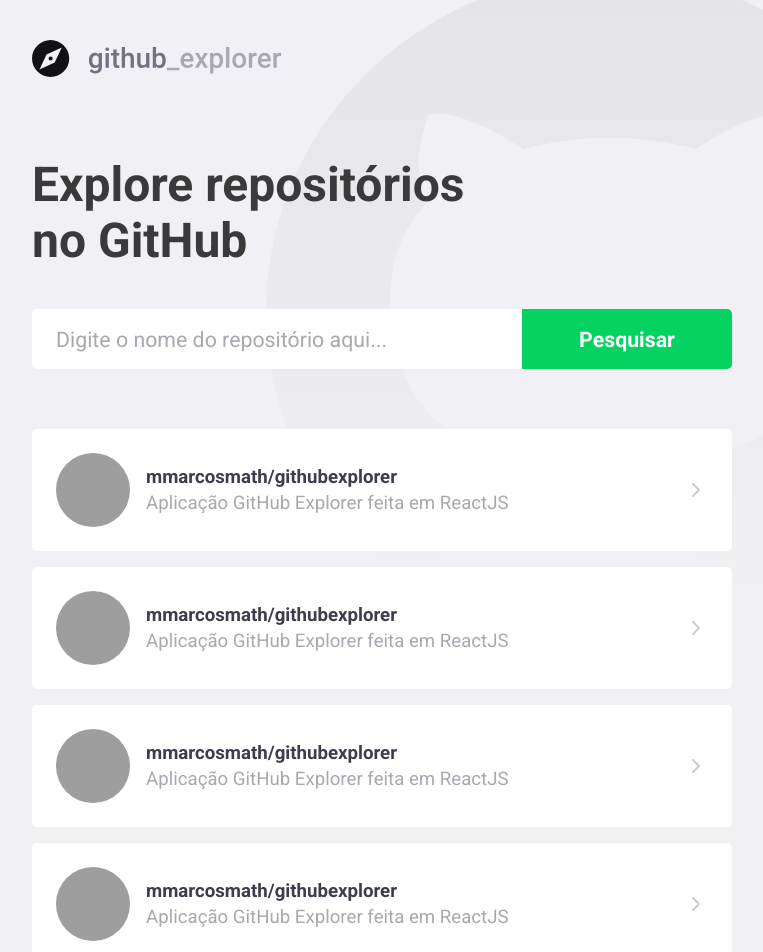
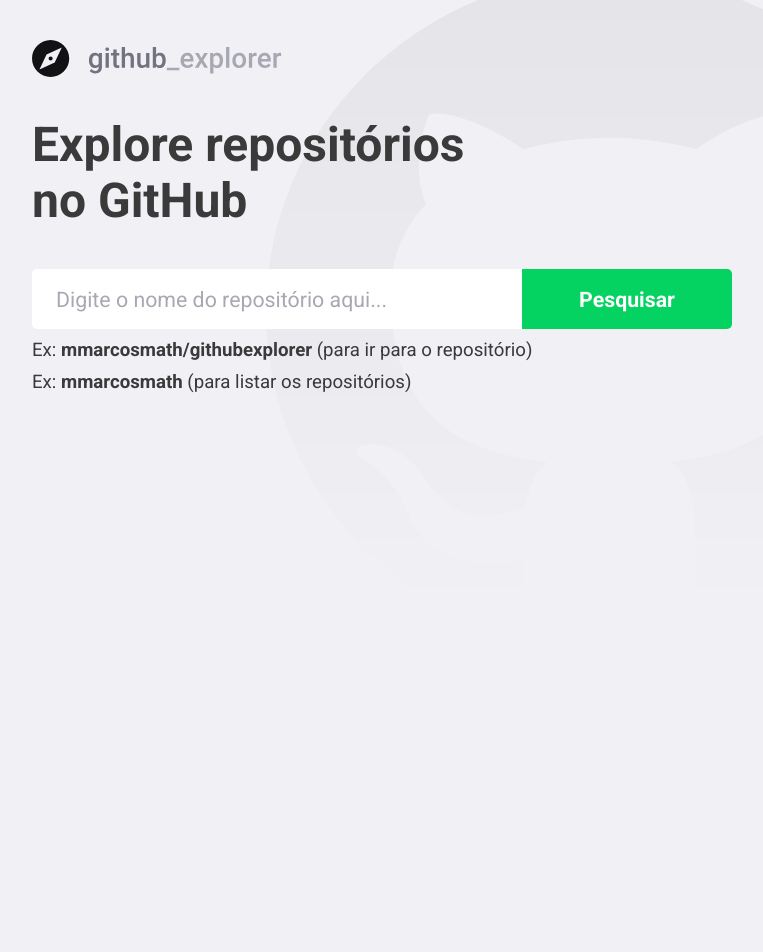
Before and after one commit to mmarcosmath/githubexplorer, a React (Create React App) app: page / in a window 1280 px wide. Shown: the top 952 px of the page, without its empty margins (148-911 px from the left). After the commit the page ends 800 px from the top, so only its background shows below. Built offline with nearby package versions, Linux system fonts and the light colour scheme; grey boxes are pictures that could not be loaded; the HTML template or start-up script is replaced by a standard one.

Commit message:
services api

```diff
--- a/package.json
+++ b/package.json
@@ -12,6 +12,7 @@
     "@types/react-dom": "^17.0.0",
     "@types/react-router-dom": "^5.1.7",
     "@types/styled-components": "^5.1.9",
+    "axios": "^0.21.1",
     "polished": "^4.1.1",
     "react": "^17.0.2",
     "react-dom": "^17.0.2",
--- a/src/pages/Dashboard/index.tsx
+++ b/src/pages/Dashboard/index.tsx
@@ -1,61 +1,75 @@
-import React from "react";
+import React, { useState, FormEvent } from "react";
 import logoImg from "../../assets/logo.svg";
-import { Title, Form, Logo, Repositories } from "./styles";
+import { Title, Form, Logo, Repositories, Example } from "./styles";
 import { FiChevronRight } from "react-icons/fi";
+
+import api from "../../services/api";
+
+interface Repository {
+  name: string;
+  full_name: string;
+  description: string;
+  owner: {
+    login: string;
+    avatar_url: string;
+  };
+}
+
 const Dashboard: React.FC = () => {
+  const [newSearch, setNewSearch] = useState("");
+  const [repositories, setRepositories] = useState<Repository[]>([]);
+
+  async function handleAddRepository(
+    event: FormEvent<HTMLFormElement>
+  ): Promise<void> {
+    event.preventDefault();
+
+    if (newSearch.includes("/")) {
+      const response = await api.get<Repository>(`repos/${newSearch}`);
+      const repository = response.data;
+      setRepositories([repository]);
+      console.log(repositories);
+    } else {
+      const response = await api.get<Repository[]>(`users/${newSearch}/repos`);
+      const repository = response.data;
+      setRepositories([...repository]);
+      console.log(repositories);
+    }
+    setNewSearch("");
+  }
   return (
     <>
       <Logo src={logoImg} alt="GitHub Explorer"></Logo>
       <Title>Explore repositórios no GitHub</Title>
-      <Form>
-        <input placeholder="Digite o nome do repositório aqui..." />
+      <Form onSubmit={handleAddRepository}>
+        <input
+          value={newSearch}
+          onChange={(e) => setNewSearch(e.target.value)}
+          placeholder="Digite o nome do repositório aqui..."
+        />
         <button type="submit">Pesquisar</button>
       </Form>
+      <Example>
+        Ex: <strong>mmarcosmath/githubexplorer</strong> (para ir para o
+        repositório)
+      </Example>
+      <Example>
+        Ex: <strong>mmarcosmath</strong> (para listar os repositórios)
+      </Example>
       <Repositories>
-        <a href="/repository">
+        {repositories.map((repository) => (
+          <a key={repository.full_name} href="/repository">
             <img
-            src="https://avatars.githubusercontent.com/u/61097887?v=4"
-            alt="Marcos Matheus"
+              src={repository.owner.avatar_url}
+              alt={repository.owner.login}
             />
             <div>
-            <strong>mmarcosmath/githubexplorer</strong>
-            <p>Aplicação GitHub Explorer feita em ReactJS</p>
+              <strong>{repository.full_name}</strong>
+              <p>{repository.description}</p>
             </div>
             <FiChevronRight size={24} />
           </a>
-        <a href="/repository">
-          <img
-            src="https://avatars.githubusercontent.com/u/61097887?v=4"
-            alt="Marcos Matheus"
-          />
-          <div>
-            <strong>mmarcosmath/githubexplorer</strong>
-            <p>Aplicação GitHub Explorer feita em ReactJS</p>
-          </div>
-          <FiChevronRight size={24} />
-        </a>
-        <a href="/repository">
-          <img
-            src="https://avatars.githubusercontent.com/u/61097887?v=4"
-            alt="Marcos Matheus"
-          />
-          <div>
-            <strong>mmarcosmath/githubexplorer</strong>
-            <p>Aplicação GitHub Explorer feita em ReactJS</p>
-          </div>
-          <FiChevronRight size={24} />
-        </a>
-        <a href="/repository">
-          <img
-            src="https://avatars.githubusercontent.com/u/61097887?v=4"
-            alt="Marcos Matheus"
-          />
-          <div>
-            <strong>mmarcosmath/githubexplorer</strong>
-            <p>Aplicação GitHub Explorer feita em ReactJS</p>
-          </div>
-          <FiChevronRight size={24} />
-        </a>
+        ))}
       </Repositories>
     </>
   );
--- a/src/pages/Dashboard/styles.ts
+++ b/src/pages/Dashboard/styles.ts
@@ -6,7 +6,14 @@
   color: #3a3a3a;
   max-width: 450px;
   line-height: 56px;
-  margin-top: 80px;
+  margin-top: 40px;
+`;
+
+export const Example = styled.p`
+  font-size: 14pt;
+  color: #3a3a3a;
+  max-width: 700px;
+  margin-top: 10px;
 `;
 
 export const Logo = styled.img`
@@ -78,7 +85,8 @@
     }
 
     div {
-      margin-left: 16px;
+      margin: 0 16px;
+      flex: 1;
 
       strong {
         font-size: 14pt;
--- /dev/null
+++ b/src/services/api.ts
@@ -0,0 +1,7 @@
+import axios from "axios";
+
+const api = axios.create({
+  baseURL: "https://api.github.com",
+});
+
+export default api;
```
Also changed, not shown: 1 other file (tests, documents, lock files or other folders). Lines whose indentation alone changed are shown as unchanged.
